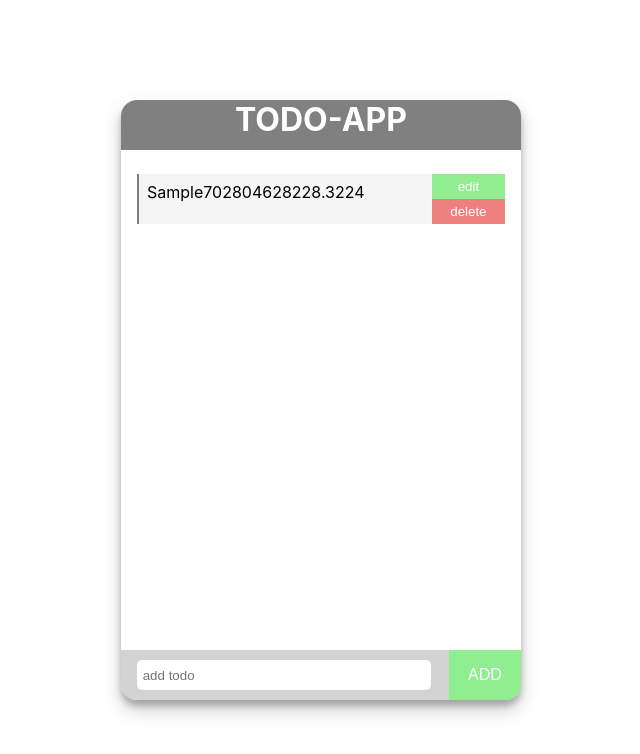
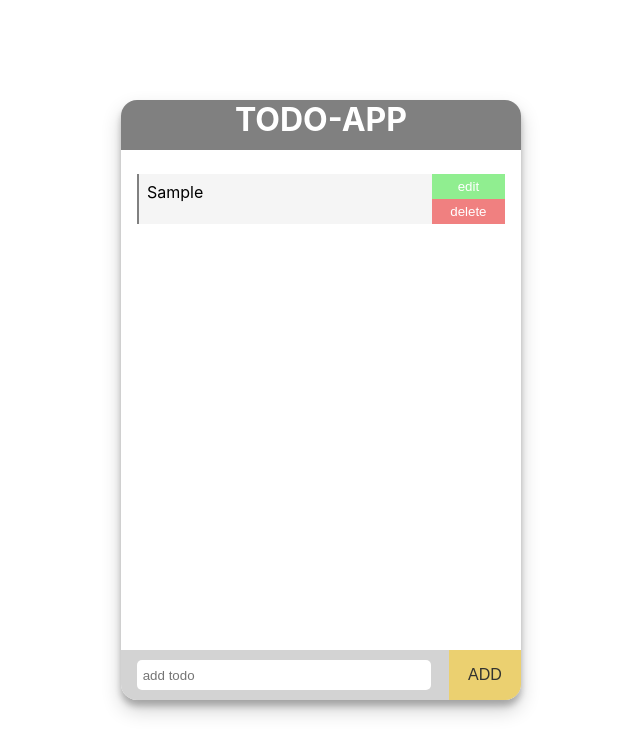
Before and after one commit to jericovalino/react-redux-todo-activity, a React (Create React App) app: page / in a window 1280 px wide. Both pictures are taken after typing "Sample" into the empty fields and a click on the button "ADD". Shown: the top 754 px of the page, without its empty margins (319-959 px from the left). Built offline with nearby package versions, Linux system fonts and the light colour scheme.

Commit message:
chore: beautified components

```diff
--- a/public/index.html
+++ b/public/index.html
@@ -24,7 +24,7 @@
       work correctly both with client-side routing and a non-root public URL.
       Learn how to configure a non-root public URL by running `npm run build`.
     -->
-    <title>React App</title>
+    <title>Todo App</title>
   </head>
   <body>
     <noscript>You need to enable JavaScript to run this app.</noscript>
--- a/src/app/todo/index.js
+++ b/src/app/todo/index.js
@@ -14,8 +14,12 @@ const Todo = () => {
     }
 
     const addTodoHandler = () => {
-        addTodo({ type: 'ADD_TODO', data: inputValue, id: randomID()});
-        setInputvalue("");
+        if (inputValue) {
+            addTodo({ type: 'ADD_TODO', data: inputValue, id: randomID() });
+            setInputvalue("");
+        } else {
+            alert("enter something!");
+        }
     }
 
     return (
@@ -27,7 +31,10 @@ const Todo = () => {
             <Todos />
 
             <div className={style.add}>
-                <input placeholder=" add todo" value={inputValue} onChange={inputHandler} />
+                <input
+                    placeholder=" add todo"
+                    value={inputValue}
+                    onChange={inputHandler} />
                 <button
                     className={style.addBtn}
                     onClick={addTodoHandler}>
--- a/src/app/todo/style.module.css
+++ b/src/app/todo/style.module.css
@@ -48,7 +48,7 @@
     right: 0;
     width: 18%;
     height: 50px;
-    background-color: lightgreen;
-    color: white;
+    background-color: #ebd070;
+    color: #323330;
     font-size: medium;
 }
--- a/src/components/item/index.js
+++ b/src/components/item/index.js
@@ -9,7 +9,7 @@ const Item = (props) => {
     const dispatch = useDispatch();
 
     const deleteTodoHandler = () => {
-        if(showEdit) setShowEdit(false);
+        if (showEdit) setShowEdit(false);
         dispatch({
             type: 'DELETE_TODO',
             id: props.id
@@ -36,13 +36,16 @@ const Item = (props) => {
     return (
         <div className={style.item}>
             <span>
-                {showEdit ? (<input value={editValue} onChange={editInputHandler} />) : props.children}
-                {props.id}
+                {showEdit ?
+                    (<input value={editValue} onChange={editInputHandler} />) :
+                    props.children}
             </span>
             <div>
-                <button className={style.editBtn}
+                <button
+                    className={style.editBtn}
                     onClick={editTodoHandler}>{showEdit ? 'save' : 'edit'}</button>
-                <button className={style.deleteBtn}
+                <button
+                    className={style.deleteBtn}
                     onClick={deleteTodoHandler}>delete</button>
             </div>
         </div>
--- a/src/components/item/style.module.css
+++ b/src/components/item/style.module.css
@@ -14,6 +14,7 @@
     grid-row: 1 / 3;
     padding: .5em;
     text-align: left;
+    overflow: auto;
 }
 
 .item span input {
--- a/src/components/todos/index.js
+++ b/src/components/todos/index.js
@@ -10,9 +10,9 @@ const Todos = () => {
 
     return (
         <div className={style.todoItems}>
-            {todos.length === 0  ?
-            (<p>Hooray!!! You have nothing to do..</p>):
-            todos.map(item => <Item key={item.id} id={item.id}>{item.data}</Item>) }
+            {todos.length === 0 ?
+                (<p>Hooray!!! You have nothing to do..</p>) :
+                todos.map(item => <Item key={item.id} id={item.id}>{item.data}</Item>)}
         </div>
     )
 }
--- a/src/components/todos/style.module.css
+++ b/src/components/todos/style.module.css
@@ -1,7 +1,9 @@
 .todoItems {
     width: 100%;
+    max-height: 450px;
     display: flex;
     flex-direction: column;
     align-items: center;
     padding: 1em;
+    overflow-y: auto;
 }
--- a/src/reducer.js
+++ b/src/reducer.js
@@ -2,23 +2,23 @@ const initState = [];
 
 const todoReducer = (state = initState, action) => {
     if (action.type === 'ADD_TODO') {
-        state = [...state, {data: action.data, id: action.id}];
+        state = [...state, { data: action.data, id: action.id }];
         return state;
     }
     else if (action.type === 'DELETE_TODO') {
-        state = state.filter(item => item.id !== action.id );
+        state = state.filter(item => item.id !== action.id);
         return state;
     }
     else if (action.type === 'EDIT_TODO') {
         let newVal = [...state];
         state = newVal.map(todo => {
-            if(todo.id === action.id){
-                return {...todo, data: action.data}
-            }else{
+            if (todo.id === action.id) {
+                return { ...todo, data: action.data }
+            } else {
                 return todo
             }
         })
-        return newVal;
+        return state;
     }
     else {
         return state;
--- a/src/utils/randomId.js
+++ b/src/utils/randomId.js
@@ -1,5 +1,3 @@
-const randomIdGenerator = () => {
-    return Date.now() * Math.random();
-}
+const randomIdGenerator = () => Date.now() * Math.random();
 
 export default randomIdGenerator;
```
Also changed, not shown: 1 other file (tests, documents, lock files or other folders).
